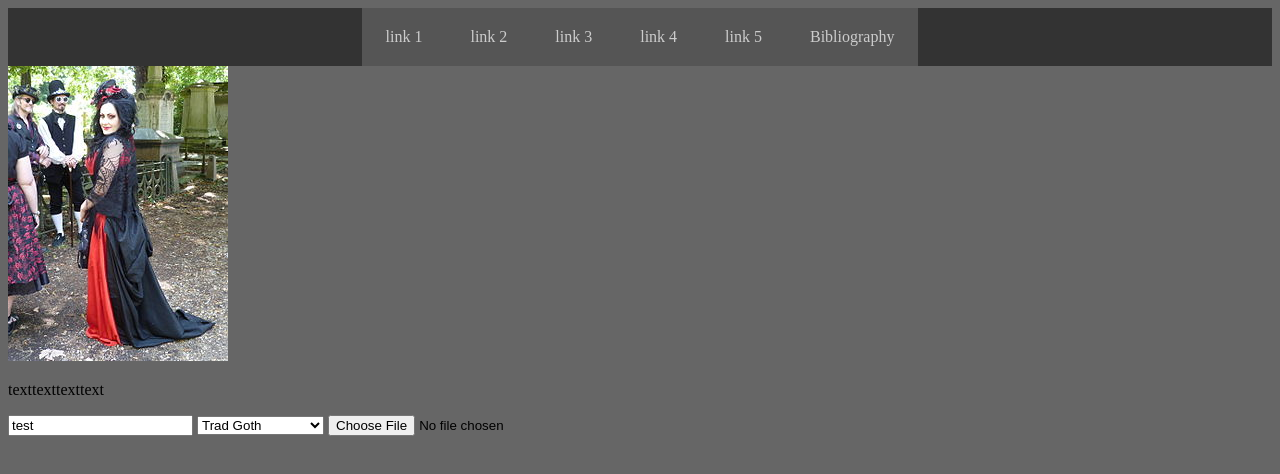
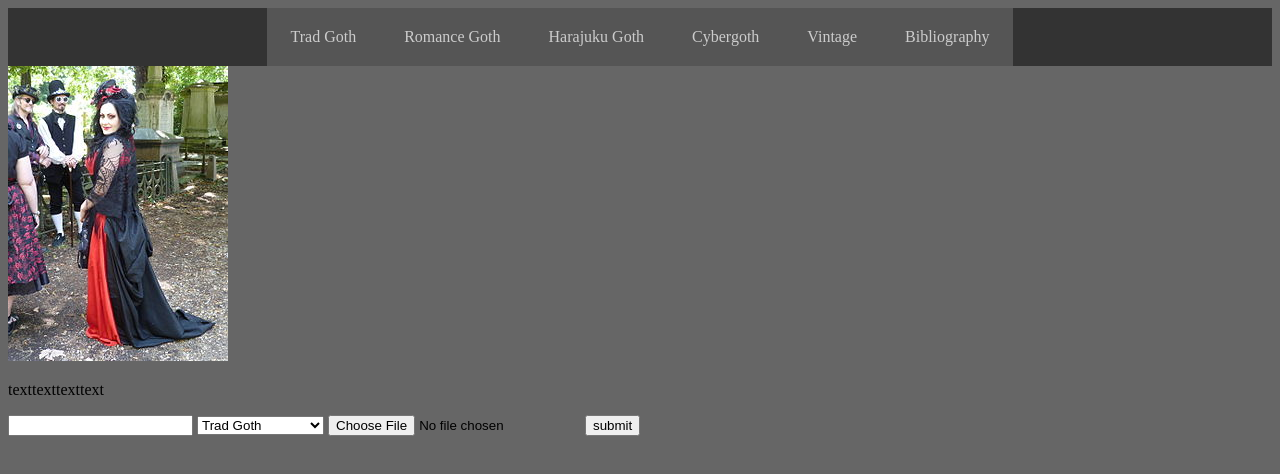
Before and after one commit to MattUni/WebDevAssesment, a plain HTML site: page index.html in a window 1280 px wide. Drawn offline with Linux system fonts and the light colour scheme.

Commit message:
Created multiple html pages and linked them to the index

```diff
--- a/index.html
+++ b/index.html
@@ -10,25 +10,27 @@
   <div class="menu" id="menu-toggle">menu </div>
 
   <nav id="menu-nav">
-    <a href="#">link 1</a>
-    <a href="#">link 2</a>
-    <a href="#">link 3</a>
-    <a href="#">link 4</a>
-    <a href="#">link 5</a>
+    <a href="tradgoth.html">Trad Goth</a>
+    <a href="romancegoth.html">Romance Goth</a>
+    <a href="harajuku.html">Harajuku Goth</a>
+    <a href="cybergoth.html">Cybergoth</a>
+    <a href="vintage.html">Vintage</a>
     <a href="https://en.wikipedia.org/wiki/Gothic_fashion">Bibliography</a>
 
   </nav>
     <img src="image1.JPG" alt="A woman in a red and black dress, standing in a cemetary">
     <p>texttexttexttext</p>
-    <input type="text" name="poster_name" value="test">
+    <input type="text" name="item name" id="itemname">
     <script src="js/scripts.js"></script>
     <select id="type" name="type">
       <option value="Trad Goth">Trad Goth</option>
       <option value="Romance Goth">Romance Goth</option>
       <option value="Harajuku-inspired">Harajuku-inspired</option>
       <option value="Cybergoth">Cybergoth</option>
+      <option value="Vintage goth">Vintage goth</option>
     </select>
     <input type="file" id="img" name="img" accept="image/*">
+    <button id="submit">submit</button>
 
   </body>
 </html>
```
Also changed, not shown: cybergoth.html (added, +11 -0 lines), harajuku.html (added, +11 -0 lines), romancegoth.html (added, +11 -0 lines), tradgoth.html (added, +11 -0 lines), vintage.html (added, +11 -0 lines).
